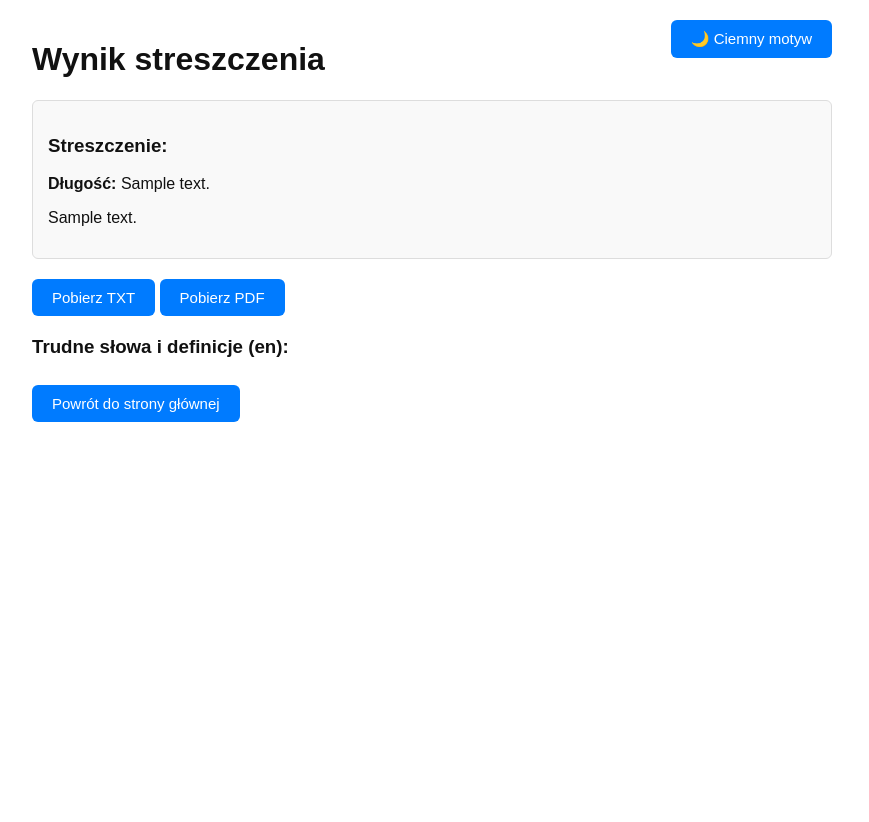
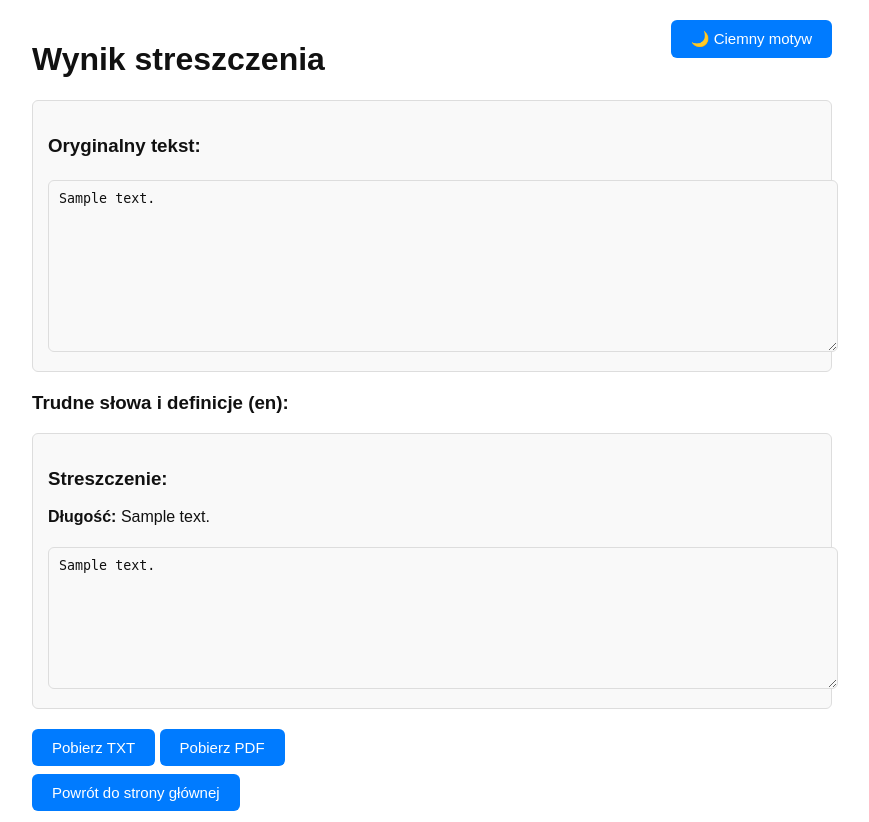
Before and after one commit to RuslanZetskyiST/summary-text, a Flask app: template templates/result.html in a window 1280 px wide. Shown: the whole page, without its empty margins (208-1077 px from the left). Before the commit the page ends 422 px from the top, so only its background shows below. Run offline with Flask 3, Linux system fonts and the light colour scheme; the template is opened without the code that fills it: most values are stand-ins (such as "Sample title", 1, 10 or a date in 2020).

Commit message:
Visual Changes
Added two textbox
One with oryginal text
One with summarized

```diff
--- a/app.py
+++ b/app.py
@@ -275,12 +275,12 @@ def index():
         text = request.form.get('text')
         lang = request.form.get('lang', 'en')
         summary_length = request.form.get('summary_length', 'medium')
+        #test
+        if not text:
+            return render_template('index.html', error="Please enter some text.", original_text=text or "", lang=lang, summary_length=summary_length)
 
-        if not text:
-            return render_template('index.html', error="Please enter some text.")
-        #test
         if is_text_too_short(text):
-            return render_template('index.html', error="The provided text is too short.")
+            return render_template('index.html', error="The provided text is too short.", original_text=text, lang=lang, summary_length=summary_length)
         #test
         summary = summarize_auto(text, summary_length=summary_length)
 
@@ -301,7 +301,8 @@ def index():
             summary_length_label=summary_length_labels.get(summary_length),
         )
 
-    return render_template('index.html')
+    #return render_template('index.html')
+    return render_template('index.html', original_text="", lang="en", summary_length="medium")
 
 @app.route('/download/<format>', methods=['POST'])
 def download(format):
--- a/templates/index.html
+++ b/templates/index.html
@@ -84,7 +84,10 @@
     {% endif %}
     <form method="POST">
         <label for="text">Wpisz tekst do streszczenia:</label><br>
-        <textarea name="text" id="text" required></textarea><br>
+         <!-- DODANA FUNKCJONALNOŚĆ: zachowanie wklejonego tekstu -->
+        <textarea name="text" id="text" required>{{ original_text or '' }}</textarea><br>
+        <!-- KONIEC DODANEJ FUNKCJONALNOŚCI -->
+        <!--<textarea name="text" id="text" required></textarea><br>-->
 
         <label for="summary_length">Długość streszczenia:</label>
         <select name="summary_length" id="summary_length">
--- a/templates/result.html
+++ b/templates/result.html
@@ -89,31 +89,34 @@
             float: right;
             margin-bottom: 10px;
         }
+
+        /* test */
+        textarea {
+            width: 100%;
+            padding: 10px;
+            margin-top: 5px;
+            background: var(--card);
+            color: var(--text);
+            border: 1px solid var(--border);
+            border-radius: 6px;
+            resize: vertical;
+        }
+        /* test */
     </style>
 </head>
 
 <body>
-    <button class="theme-toggle" id="themeToggle">🌙 Ciemny motyw</button>
+   <button class="theme-toggle" id="themeToggle">🌙 Ciemny motyw</button>
     <h1>Wynik streszczenia</h1>
+
+    <!-- DODANA FUNKCJONALNOŚĆ: 1) pole z wklejonym tekstem -->
     <div class="summary-box">
-        <h3>Streszczenie:</h3>
-        {% if summary_length_label %}
-        <p><strong>Długość:</strong> {{ summary_length_label }}</p>
-        {% endif %}
-        <p>{{ summary }}</p>
+        <h3>Oryginalny tekst:</h3>
+        <textarea readonly rows="10">{{ original_text }}</textarea>
     </div>
+    <!-- KONIEC DODANEJ FUNKCJONALNOŚCI -->
 
-    <div class="download-buttons">
-        <form action="/download/txt" method="POST" style="display:inline;">
-            <input type="hidden" name="summary" value="{{ summary }}">
-            <button type="submit">Pobierz TXT</button>
-        </form>
-        <form action="/download/pdf" method="POST" style="display:inline;">
-            <input type="hidden" name="summary" value="{{ summary }}">
-            <button type="submit">Pobierz PDF</button>
-        </form>
-    </div>
-
+    <!-- DODANA FUNKCJONALNOŚĆ: 2) definicje pod tekstem -->
     <div class="definitions">
         <h3>Trudne słowa i definicje ({{ lang }}):</h3>
         {% if definitions %}
@@ -133,6 +136,30 @@
         <p>Nie znaleziono trudnych słów lub definicje są niedostępne.</p>
         {% endif %}
     </div>
+    <!-- KONIEC DODANEJ FUNKCJONALNOŚCI -->
+
+    <!-- DODANA FUNKCJONALNOŚĆ: 3) pole ze skróconym tekstem -->
+    <div class="summary-box">
+        <h3>Streszczenie:</h3>
+        {% if summary_length_label %}
+        <p><strong>Długość:</strong> {{ summary_length_label }}</p>
+        {% endif %}
+        <textarea readonly rows="8">{{ summary }}</textarea>
+    </div>
+    <!-- KONIEC DODANEJ FUNKCJONALNOŚCI -->
+
+    <!-- DODANA FUNKCJONALNOŚĆ: 4) przyciski pobrania pod streszczeniem -->
+    <div class="download-buttons">
+        <form action="/download/txt" method="POST" style="display:inline;">
+            <input type="hidden" name="summary" value="{{ summary }}">
+            <button type="submit">Pobierz TXT</button>
+        </form>
+        <form action="/download/pdf" method="POST" style="display:inline;">
+            <input type="hidden" name="summary" value="{{ summary }}">
+            <button type="submit">Pobierz PDF</button>
+        </form>
+    </div>
+    <!-- KONIEC DODANEJ FUNKCJONALNOŚCI -->
 
     <br>
     <a href="/">Powrót do strony głównej</a>
```
